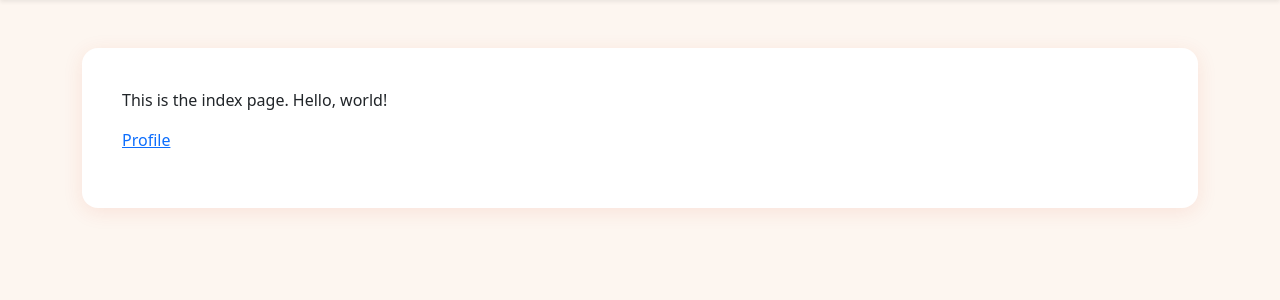
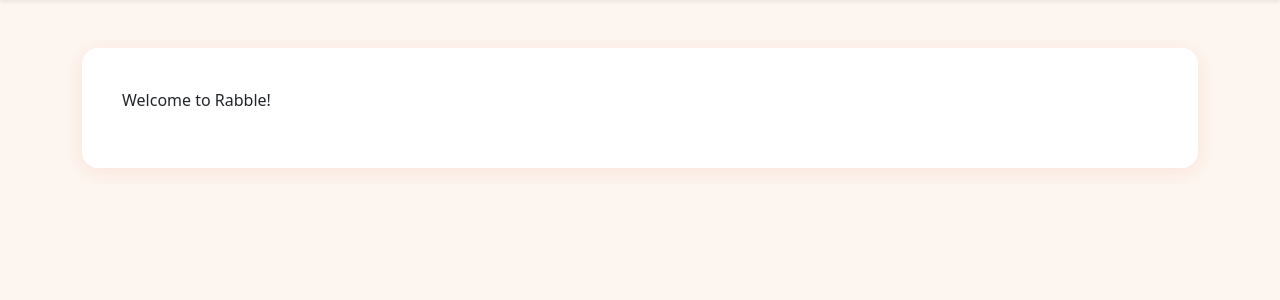
Before and after one commit to hollyfwei/rabble, a Django app: page /rabble/ in a window 1280 px wide. Shown: the part 74-374 px from the top of the page. Run offline with Django 5.2, Linux system fonts and the light colour scheme.

Commit message:
HW1 - Additional Task 1 Done!

```diff
--- a/src/templates/rabble/index.html
+++ b/src/templates/rabble/index.html
@@ -1,10 +1,11 @@
 {% extends "rabble/base.html" %}
 
 {% block content %}
-<p>
-   This is the index page. {{welcome}}
-</p>
-<p>
-    <a href="profile/">Profile</a>
-</p>
+
+{% if user.is_authenticated %}
+    <p>Welcome {{ user.username }}!</p>
+{% else %}
+    <p>Welcome to Rabble!</p>
+{% endif %}
+
 {% endblock content %}
```
Also changed, not shown: src/db.sqlite3.
